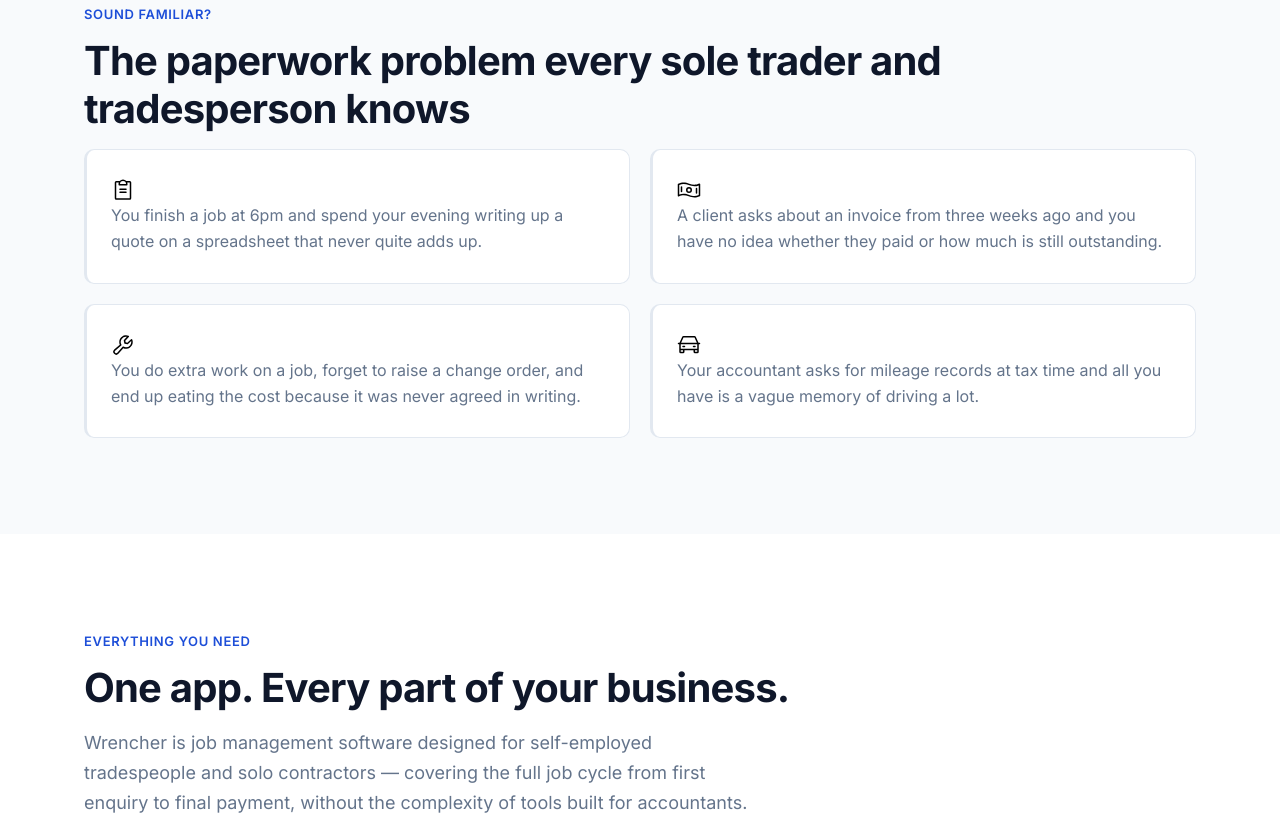
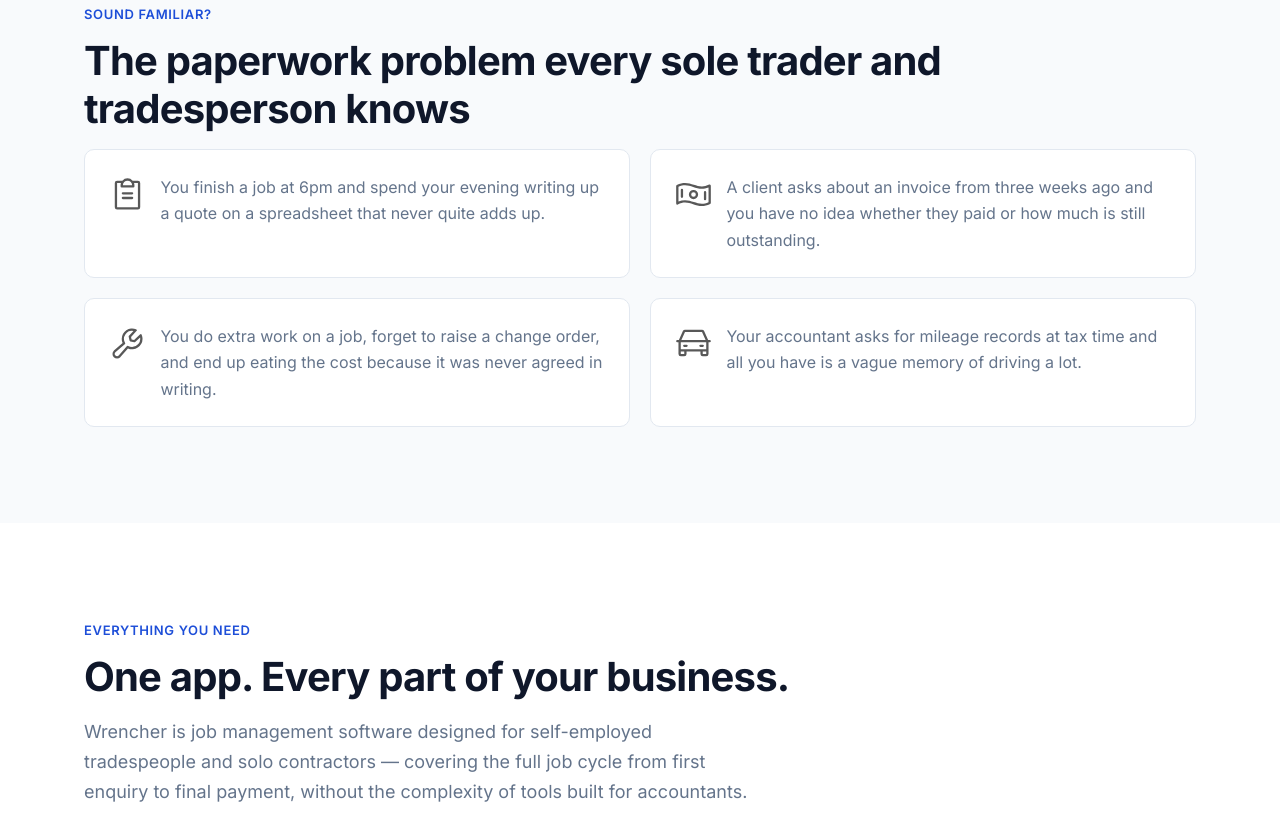
Before and after one commit to balogtibike/wrencher-site, a plain HTML site: page index.html in a window 1280 px wide. Shown: the part 1069-1890 px from the top of the page. Drawn offline with Linux system fonts and the light colour scheme.

Commit message:
Fix pain cards, remove trial download btn from price box

```diff
--- a/assets/css/style.css
+++ b/assets/css/style.css
@@ -211,17 +211,33 @@ p { max-width: 68ch; }
   background: var(--white);
   border: 1px solid var(--rule);
   border-radius: var(--radius);
-  padding: 28px 28px 28px 24px;
-  border-left: 3px solid var(--rule);
-  transition: border-left-color .2s;
+  padding: 24px;
+  transition: border-color .2s;
 }
-.pain__card:hover { border-left-color: var(--slate); }
+.pain__card:hover { border-color: #94a3b8; }
+.pain__card-inner {
+  display: flex;
+  align-items: flex-start;
+  gap: 14px;
+}
+.pain__card-icon {
+  flex-shrink: 0;
+  width: 2.2em;
+  height: 2.2em;
+  margin-top: 2px;
+}
+.pain__card-icon img {
+  width: 100%;
+  height: 100%;
+  opacity: .65;
+}
 .pain__icon {
   font-size: 22px; margin-bottom: 12px;
 }
 .pain__text {
   font-size: 16px; line-height: 1.65;
   color: var(--steel); max-width: none;
+  margin: 0;
 }
 
 /* ── Features overview ───────────────────────────────────────────────── */
--- a/index.html
+++ b/index.html
@@ -278,7 +278,6 @@
           <li>Professional PDF quotes &amp; invoices</li>
           <li class="na">License key to keep using</li>
         </ul>
-        <a href="https://github.com/balogtibike/wrencher/releases/latest/download/WrencherSetup.exe" class="btn btn-outline">Download free trial</a>
       </div>
       <div class="price-card price-card--featured">
         <div class="price-card__badge">Early bird price</div>
```
